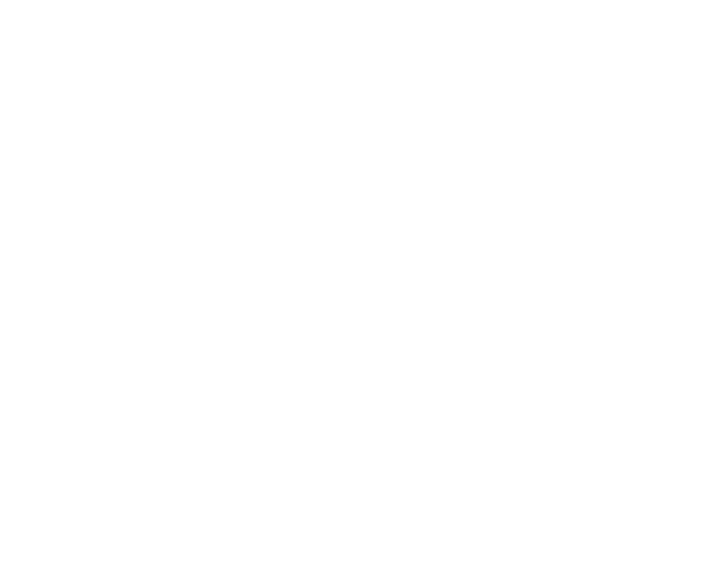
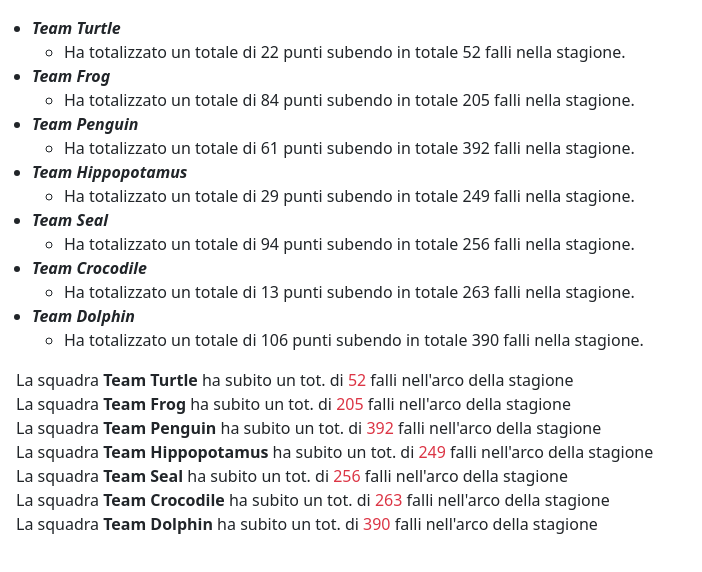
Before and after one commit to AntonioDiBari/js-snack-es6, a plain HTML site: page SNACK 4/index.html in a window 1280 px wide. Shown: the whole page, without its empty margins (0-702 px from the left). Drawn offline with nearby package versions, Linux system fonts and the light colour scheme.

Commit message:
feat: Snack 4

```diff
--- a/SNACK 4/index.html
+++ b/SNACK 4/index.html
@@ -32,10 +32,11 @@
     <script type="text/javascript" src="./js/main.js" defer></script>
   </head>
   <body>
-    <header></header>
-    <section></section>
-    <section></section>
-    <footer></footer>
+    <section>
+      <div class="my-3"><ul id="list"></ul></div>
+      <div id="result" class="m-3"></div>
+    </section>
+
     <script
       src="https://cdn.jsdelivr.net/npm/bootstrap@5.3.2/dist/js/bootstrap.bundle.min.js"
       integrity="sha384-C6RzsynM9kWDrMNeT87bh95OGNyZPhcTNXj1NW7RuBCsyN/o0jlpcV8Qyq46cDfL"
--- a/SNACK 4/js/main.js
+++ b/SNACK 4/js/main.js
@@ -35,3 +35,34 @@ const teams = [
     foul: 0,
   },
 ];
+
+const arrayOutput = document.getElementById("list");
+let result = document.getElementById("result");
+
+// PER OIGNI OBJ GENERO IL NUMERO RANDOMICO PER PUNTEGGIO E FALLI SUBITI
+teams.forEach((team) => {
+  team.score = generateNumber(1, 114);
+  team.foul = generateNumber(1, 400);
+  arrayOutput.innerHTML += `<li> <i class="fw-bold">${team.name} </i><ul><li>Ha totalizzato un totale di ${team.score} punti subendo in totale ${team.foul} falli nella stagione.</li></ul></li>`;
+});
+
+console.table(teams);
+
+// CREAO IL NUOVO ARRAY
+let teamsInfo = [];
+let teamsInfo2 = [];
+
+// CREO L'ELEMENTO OBJ CON SOLO NOME E FALLI SUBITI, LI AGGIUNGO QUINDI ALL'ARRAY SOTTO FORMA DI OBJ
+for (let team of teams) {
+  let { name, foul } = team;
+  console.log(name, foul);
+  teamsInfo.push({ name, foul });
+  result.innerHTML += `La squadra <span class="fw-bold">${name}</span> ha subito un tot. di <span class="text-danger">${foul}</span> falli nell'arco della stagione </br>`;
+  console.table(
+    `La squadra ${name} ha subito un tot. di ${foul} falli nell'arco della stagione`
+  );
+}
+
+// OPPPURE NE CREO UNO MAPPANDO QUELLO INIZIALE E GENERO UN ARRAY DI STRING
+teamsInfo2 = teams.map(({ name, foul }) => `${name} + ${foul}`);
+console.log(teamsInfo2);
```
Also changed, not shown: 1 other file.
